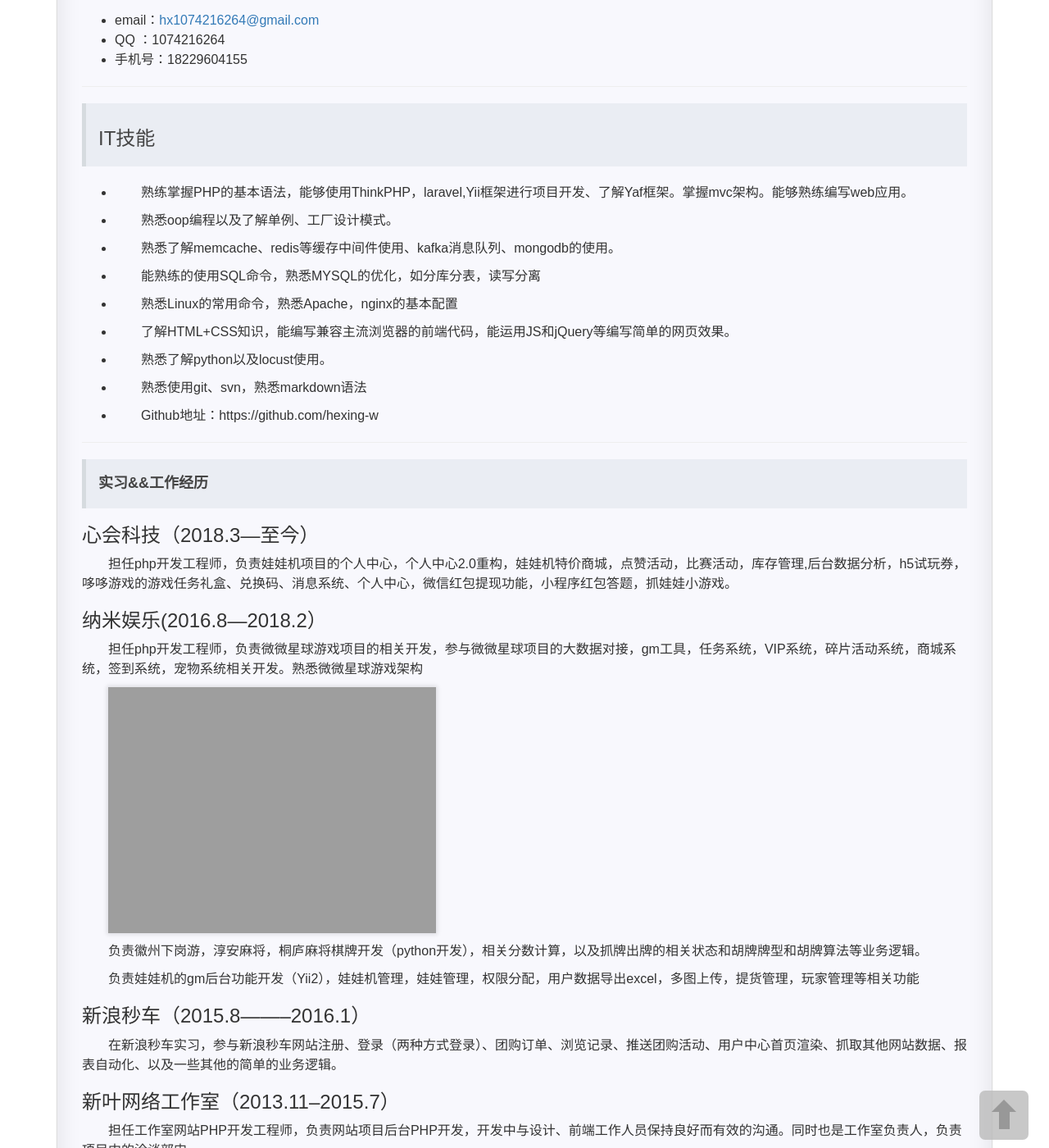
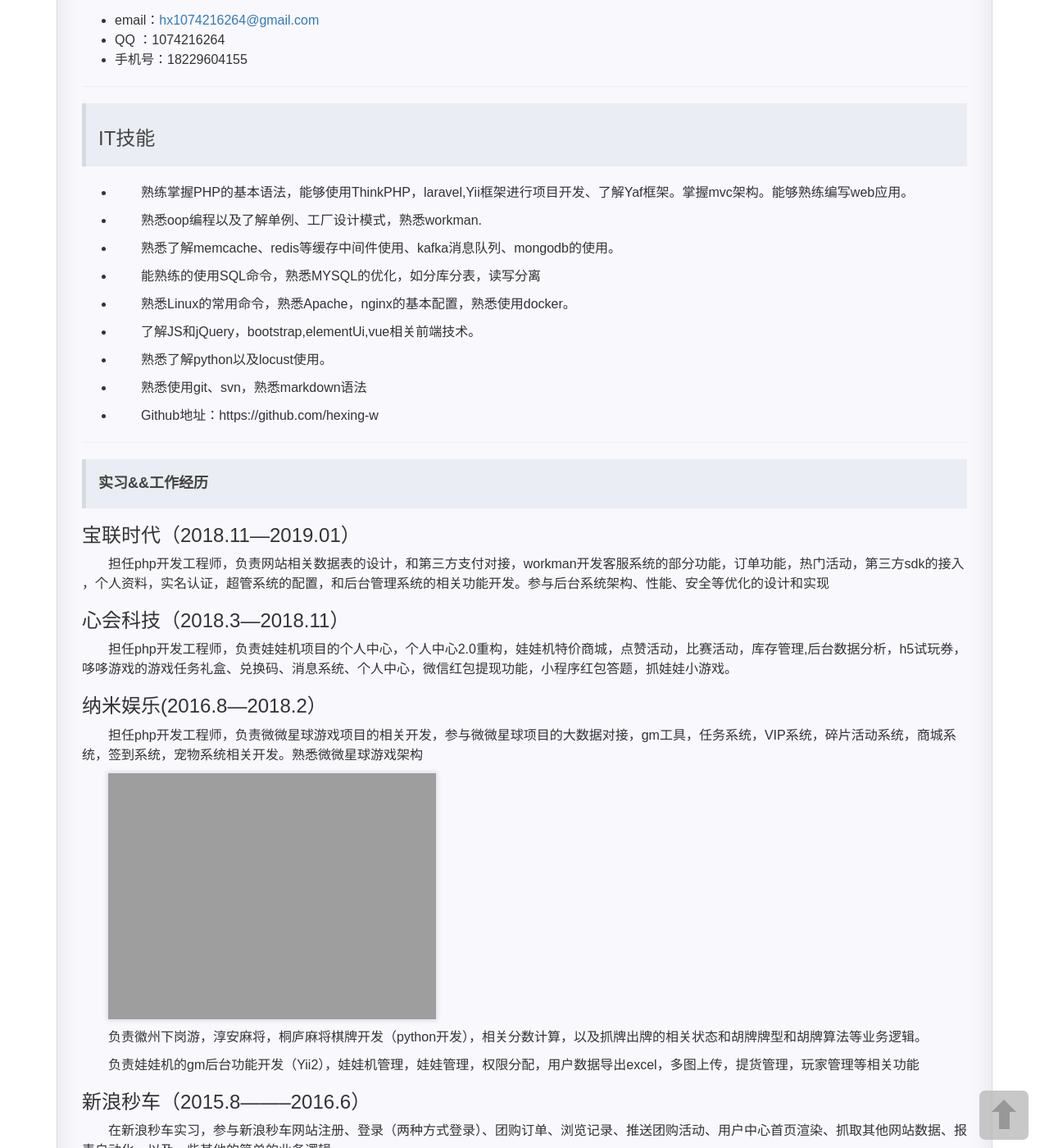
Before and after one commit to hexing-w/hexing-w.github.io, a Jekyll site: the page built from pages/2about.md, in a window 1280 px wide and 1400 px high, scrolled down 485 px. Shown: the whole window at 82% size. Built offline with Jekyll 4.4.1, drawn with Linux system fonts in a browser that asks for light colours; nearby versions of some CDN libraries; comment, search, counter and statistics services are not loaded; a style sheet for code colours, icons or effects is not loaded; some of the changed text lies outside the part shown.

Commit message:
update info

```diff
--- a/pages/2about.md
+++ b/pages/2about.md
@@ -26,15 +26,15 @@ icon: glyphicon-heart
 
 * 熟练掌握PHP的基本语法，能够使用ThinkPHP，laravel,Yii框架进行项目开发、了解Yaf框架。掌握mvc架构。能够熟练编写web应用。
 
-* 熟悉oop编程以及了解单例、工厂设计模式。
+* 熟悉oop编程以及了解单例、工厂设计模式，熟悉workman.
 
 * 熟悉了解memcache、redis等缓存中间件使用、kafka消息队列、mongodb的使用。
 
 * 能熟练的使用SQL命令，熟悉MYSQL的优化，如分库分表，读写分离
 
-* 熟悉Linux的常用命令，熟悉Apache，nginx的基本配置
+* 熟悉Linux的常用命令，熟悉Apache，nginx的基本配置，熟悉使用docker。
 
-* 了解HTML+CSS知识，能编写兼容主流浏览器的前端代码，能运用JS和jQuery等编写简单的网页效果。
+* 了解JS和jQuery，bootstrap,elementUi,vue相关前端技术。
 
 * 熟悉了解python以及locust使用。
 
@@ -47,7 +47,11 @@ icon: glyphicon-heart
 
 > #### 实习&&工作经历
 
-### 心会科技（2018.3---至今）
+### 宝联时代（2018.11---2019.01）
+
+担任php开发工程师，负责网站相关数据表的设计，和第三方支付对接，workman开发客服系统的部分功能，订单功能，热门活动，第三方sdk的接入 ，个人资料，实名认证，超管系统的配置，和后台管理系统的相关功能开发。参与后台系统架构、性能、安全等优化的设计和实现
+
+### 心会科技（2018.3---2018.11）
 
 担任php开发工程师，负责娃娃机项目的个人中心，个人中心2.0重构，娃娃机特价商城，点赞活动，比赛活动，库存管理,后台数据分析，h5试玩券，哆哆游戏的游戏任务礼盒、兑换码、消息系统、个人中心，微信红包提现功能，小程序红包答题，抓娃娃小游戏。
 
@@ -62,7 +66,7 @@ icon: glyphicon-heart
 负责娃娃机的gm后台功能开发（Yii2），娃娃机管理，娃娃管理，权限分配，用户数据导出excel，多图上传，提货管理，玩家管理等相关功能
 
 
-### 新浪秒车（2015.8--------2016.1）
+### 新浪秒车（2015.8--------2016.6）
 
 在新浪秒车实习，参与新浪秒车网站注册、登录（两种方式登录）、团购订单、浏览记录、推送团购活动、用户中心首页渲染、抓取其他网站数据、报表自动化、以及一些其他的简单的业务逻辑。
 
@@ -109,6 +113,8 @@ icon: glyphicon-heart
 * [星星看书](http://m.book.pakchoi.top/)<strong>(2016年5月) </strong>
 	小说网站，二次开发成品，目前还在线上。
 
+* [FW框架](https://github.com/hexing-w/FW)<strong>(2018年2月) </strong>
+
 > #### 奖项/证书
 
 CET4、普通话证书
```
Also changed, not shown: other parts of pages/2about.md (+1 -1 lines), css/pics/docker-apply.png.
